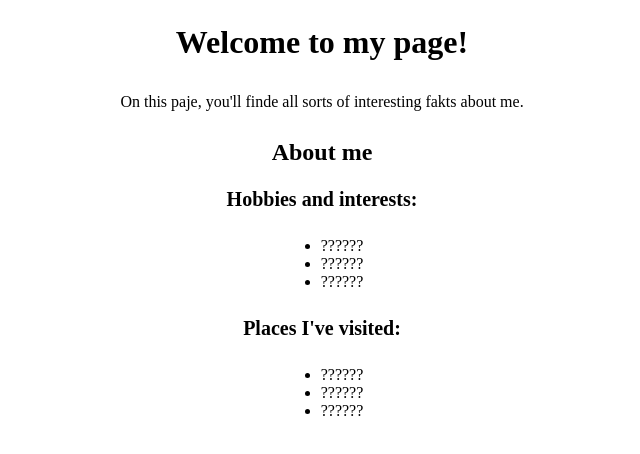
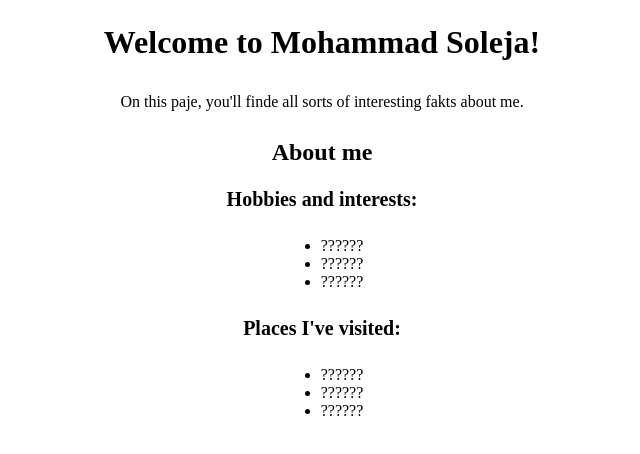
Before and after one commit to MohammadSoleja/git-fundamentals-lab, a plain HTML site: page index.html in a window 1280 px wide. Shown: the whole page, without its empty margins (318-958 px from the left). Drawn offline with Linux system fonts and the light colour scheme.

Commit message:
Edit page header

```diff
--- a/index.html
+++ b/index.html
@@ -8,7 +8,7 @@
   </head>
 
   <body>
-    <h1>Welcome to my page!</h1>
+    <h1>Welcome to Mohammad Soleja!</h1>
     <p>On this paje, you'll finde all sorts of interesting fakts about me.</p>
 
     <h2>About me</h2>
```
